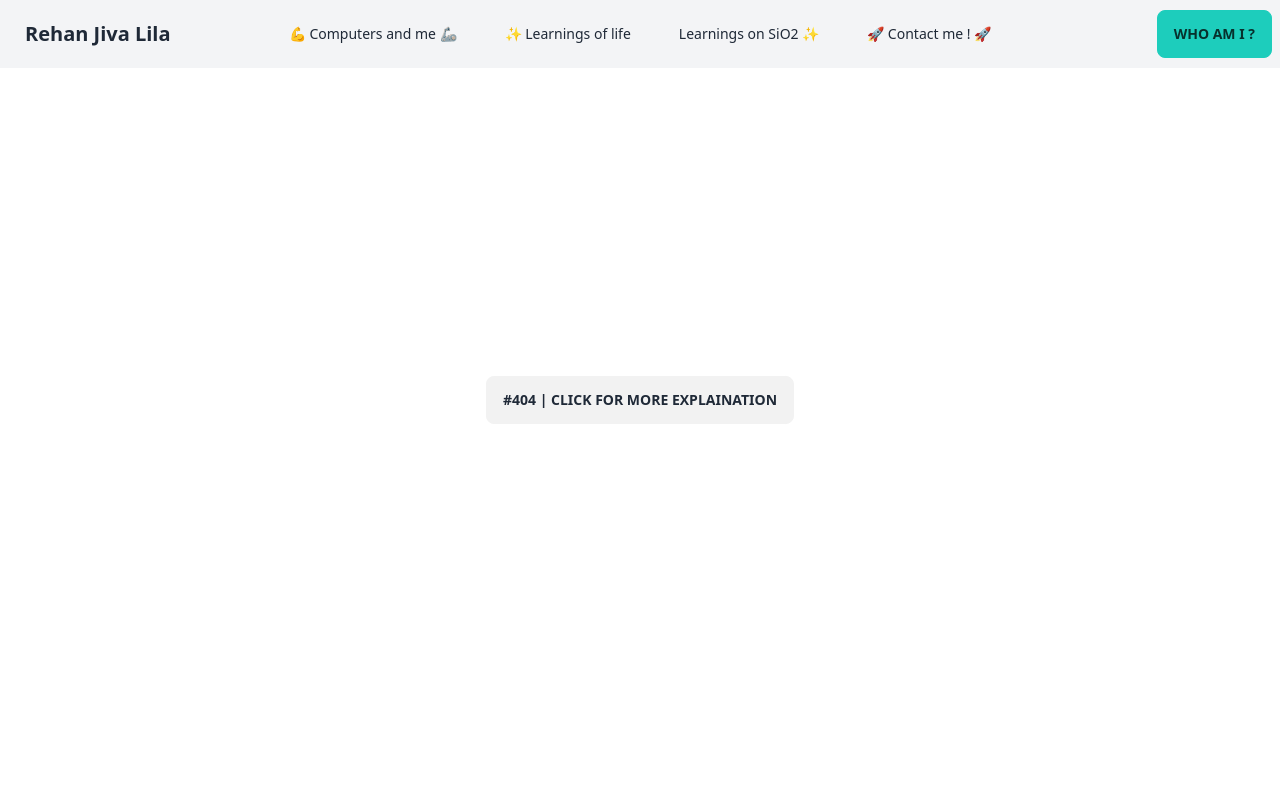
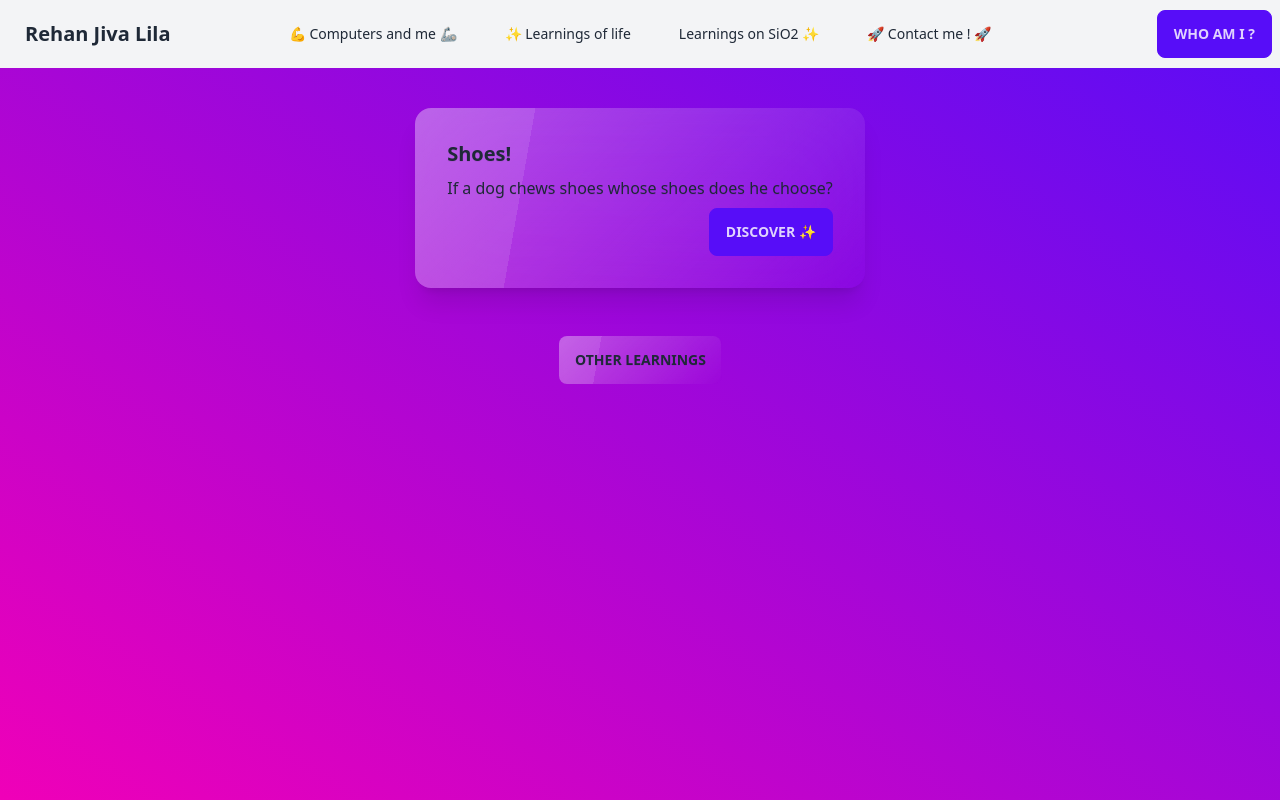
Before and after one commit to Jiler01/my-frontpage, a Next.js app: page /Learnings in a window 1280 px wide. Before the commit this address had no page. Shown: the top 800 px of the page. Built offline with nearby package versions, Linux system fonts and the light colour scheme.

Commit message:
second commit

```diff
--- a/components/NavBar.js
+++ b/components/NavBar.js
@@ -26,10 +26,10 @@ export default function NavBar() {
             className="menu menu-sm dropdown-content mt-3 z-[1] p-2 shadow bg-base-100 rounded-box w-52"
           >
             <li>
-              <Link href={"/Computers-and-me-🦾"}>Computers and me 🦾</Link>
+              <Link href={"/Computers-and-me"}>Computers and me 🦾</Link>
             </li>
             <li>
-              <Link href={"/Learnings-✨"}>Learnings ✨</Link>
+              <Link href={"/Learnings"}>Learnings ✨</Link>
               <ul className="p-2">
                 <li>
                   <Link href={"/Learnings/of-life"}>Learnings of life</Link>
@@ -40,7 +40,7 @@ export default function NavBar() {
               </ul>
             </li>
             <li>
-              <Link href={"/Contact-me-🚀"}>Contact me ! 🚀</Link>
+              <Link href={"/Contact-me"}>Contact me ! 🚀</Link>
             </li>
           </ul>
         </div>
@@ -51,29 +51,29 @@ export default function NavBar() {
       <div className="navbar-center hidden lg:flex">
         <ul className="menu menu-horizontal px-1">
           <li>
-            <Link href={"/Computers-and-me-🦾"} className="ml-2 mr-2">
+            <Link href={"/Computers-and-me"} className="ml-2 mr-2">
               💪 Computers and me 🦾
             </Link>
           </li>
           <li>
-            <Link href={"/Learnings-✨/of-life"} className="ml-2 mr-2">
+            <Link href={"/Learnings/of-life"} className="ml-2 mr-2">
               ✨ Learnings of life
             </Link>
           </li>
           <li>
-            <Link href={"/Learnings-✨/of-SiO2"} className="ml-2 mr-2">
+            <Link href={"/Learnings/on-SiO2"} className="ml-2 mr-2">
               Learnings on SiO2 ✨
             </Link>
           </li>
           <li>
-            <Link href={"/Contact-me-🚀"} className="ml-2 mr-2">
+            <Link href={"/Contact-me"} className="ml-2 mr-2">
               🚀 Contact me ! 🚀
             </Link>
           </li>
         </ul>
       </div>
       <div className="navbar-end">
-        <Link className="btn btn-accent" href={"/Who-am-I"}>
+        <Link className="btn btn-primary" href={"/Who-am-I"}>
           Who am I ?
         </Link>
       </div>
--- a/components/RadialMenu.js
+++ b/components/RadialMenu.js
@@ -2,7 +2,7 @@ import Link from "next/link";
 
 export default function Menu(props) {
   return (
-    <>
+    <div className="bg-transparent">
       <span className="radialspan">
         <span className="radialspan"></span>
       </span>
@@ -38,6 +38,6 @@ export default function Menu(props) {
           ></div>
         </Link>
       </div>
-    </>
+    </div>
   );
 }
--- a/next.config.js
+++ b/next.config.js
@@ -1,6 +1,6 @@
 /** @type {import('next').NextConfig} */
 const nextConfig = {
   reactStrictMode: true,
-}
+};
 
-module.exports = nextConfig
+module.exports = nextConfig;
--- a/pages/Learnings-✨/index.js
+++ /dev/null
@@ -1,21 +0,0 @@
-export default function Page() {
-  return (
-    <div className="grid grid-cols-2">
-      <div className="card w-full mx-10 glass">
-        <figure>
-          <img
-            src="/images/stock/photo-1606107557195-0e29a4b5b4aa.jpg"
-            alt="car!"
-          />
-        </figure>
-        <div className="card-body">
-          <h2 className="card-title">Life hack</h2>
-          <p>How to park your car at your garage?</p>
-          <div className="card-actions justify-end">
-            <button className="btn btn-primary">Learn now!</button>
-          </div>
-        </div>
-      </div>
-    </div>
-  );
-}
--- /dev/null
+++ b/pages/Learnings/index.js
@@ -0,0 +1,49 @@
+import Link from "next/link";
+import { useState } from "react";
+
+export default function Page() {
+  const [deg, setDeg] = useState("");
+  const flip = () => {
+    if (deg === "rotateY(180deg)") {
+      setDeg("");
+    } else {
+      setDeg("rotateY(180deg)");
+    }
+  };
+  return (
+    <div className="grid place-items-center">
+      <div
+        className="m-10 transform transition ease-in-out [transform-style:preserve-3d] duration-1000 [backface-visibility:hidden]"
+        style={{ transform: deg }}
+      >
+        <div className="card glass shadow-xl">
+          <div className="card-body">
+            <h2 className="card-title">Shoes!</h2>
+            <p>If a dog chews shoes whose shoes does he choose?</p>
+            <div className="card-actions justify-end">
+              <Link href="./of-life" className="btn btn-primary">
+                Discover ✨
+              </Link>
+            </div>
+          </div>
+        </div>
+        <div className="absolute inset-0 [transform:rotateY(180deg)] [transform-style:preserve-3d] duration-1000 [backface-visibility:hidden]">
+          <div className="card glass shadow-xl">
+            <div className="card-body">
+              <h2 className="card-title">Shoes!</h2>
+              <p>If a dog chews shoes whose shoes does he choose?</p>
+              <div className="card-actions justify-end">
+                <Link href="./on-SiO2" className="btn btn-secondary">
+                  Discover ✨
+                </Link>
+              </div>
+            </div>
+          </div>
+        </div>
+      </div>
+      <button className="btn glass m-2" onClick={flip}>
+        Other Learnings
+      </button>
+    </div>
+  );
+}
--- a/pages/Who-am-I/index.js
+++ b/pages/Who-am-I/index.js
@@ -9,6 +9,17 @@ export default function Page() {
 }
 
 function Card() {
+  const badges = [
+    [
+      "Human",
+      "To any non-human reading these lines, humans are the current apex specie of this planet, andthere is so much to tell about ourselves, but to make it shorter, I would say that our history is made of feathers and blades, our present of metal and paper, and our future is most likely to be made either of fire, or of water.",
+    ],
+    [
+      "Student",
+      "Grade 12 of French Baccalaureat, specialization in CS and Maths (expert option), with a Physics and Chimistry background",
+    ],
+    ["", ""],
+  ];
   return (
     <div className="hero min-h-screen bg-base">
       <div className="hero-content flex-col lg:flex-row">
@@ -24,17 +35,7 @@ function Card() {
             className="flex flex-row justify-evenly w-full flex-wrap"
             id="about-labels-div"
           >
-            {[
-              [
-                "Human",
-                "To any non-human reading these lines, humans are the current apex specie of this planet, andthere is so much to tell about ourselves, but to make it shorter, I would say that our history is made of feathers and blades, our present of metal and paper, and our future is most likely to be made either of fire, or of water.",
-              ],
-              [
-                "Student",
-                "Grade 12 of French Baccalaureat, specialization in CS and Maths (expert option), with a Physics and Chimistry background",
-              ],
-              ["", ""],
-            ].map((x) => (
+            {badges.map((x) => (
               <div className="tooltip tooltip-bottom" data-tip={x[1]}>
                 <div>{x[0]} </div>
               </div>
--- a/pages/_app.js
+++ b/pages/_app.js
@@ -5,7 +5,7 @@ import NavBar from "@/components/NavBar";
 export default function App({ Component, pageProps }) {
   return (
     <>
-      <div className="min-h-screen">
+      <div className="min-h-screen bg-gradient-to-bl from-primary to-secondary">
         <NavBar />
         <Component {...pageProps} />
       </div>
--- a/pages/index.js
+++ b/pages/index.js
@@ -6,9 +6,9 @@ export default function Page() {
       <RadialMenu
         links={[
           "",
-          "/Learnings-✨",
-          "/Computers-and-me-🦾",
-          "/Contact-me-🚀",
+          "/Learnings",
+          "/Computers-and-me",
+          "/Contact-me",
           "/Who-am-I",
         ]}
         images={[
--- a/styles/globals.css
+++ b/styles/globals.css
@@ -64,7 +64,7 @@
   left: 22.5%;
   transform-origin: -10% -10%;
   transform: scale(1);
-  box-shadow: 0 0 0 5vmin hsl(var(--a));
+  box-shadow: 0 0 0 5vmin hsl(var(--s));
 }
 
 .radialspan {
@@ -82,7 +82,7 @@
   position: absolute;
   width: 60%;
   height: 3px;
-  background: hsl(var(--a));
+  background: hsl(var(--s));
   left: 20%;
   top: 50%;
   border-radius: 0;
```
Also changed, not shown: pages/Computers-and-me/index.js (added), pages/Contact-me/index.js (added).
